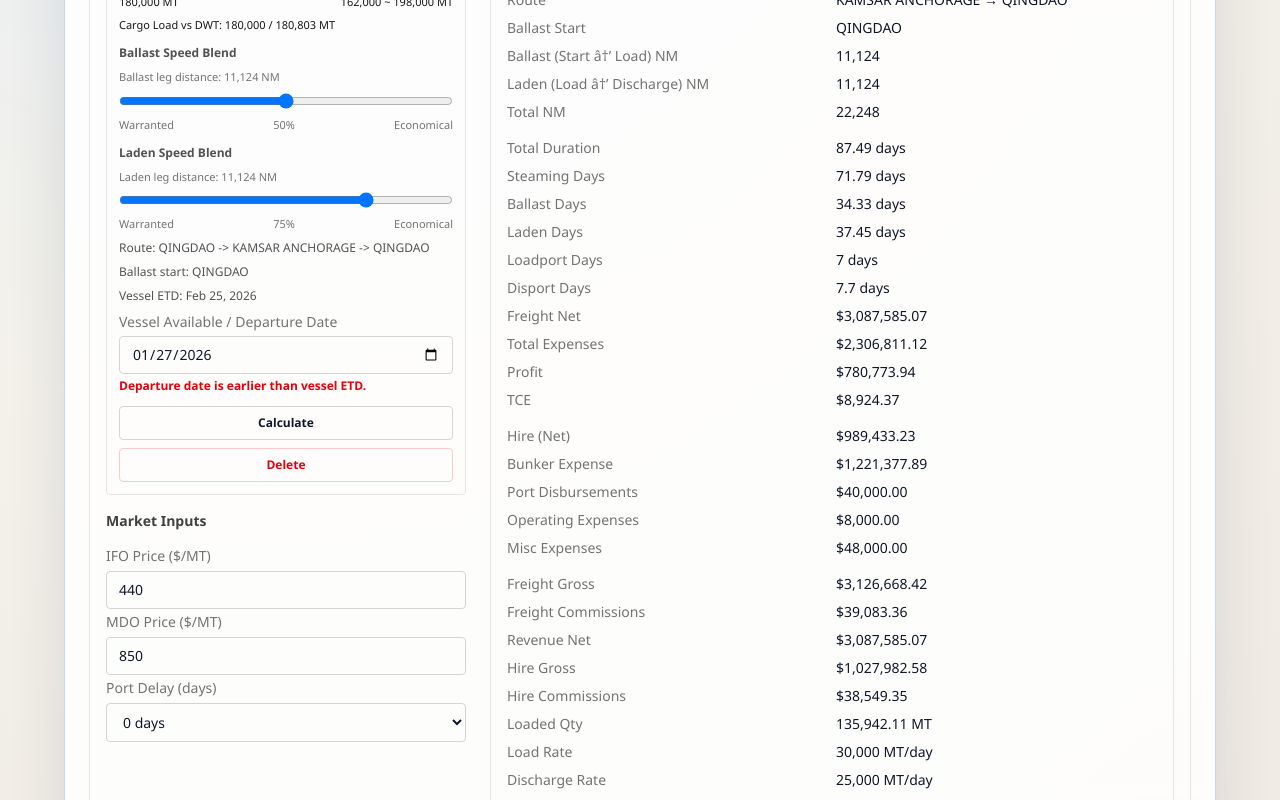
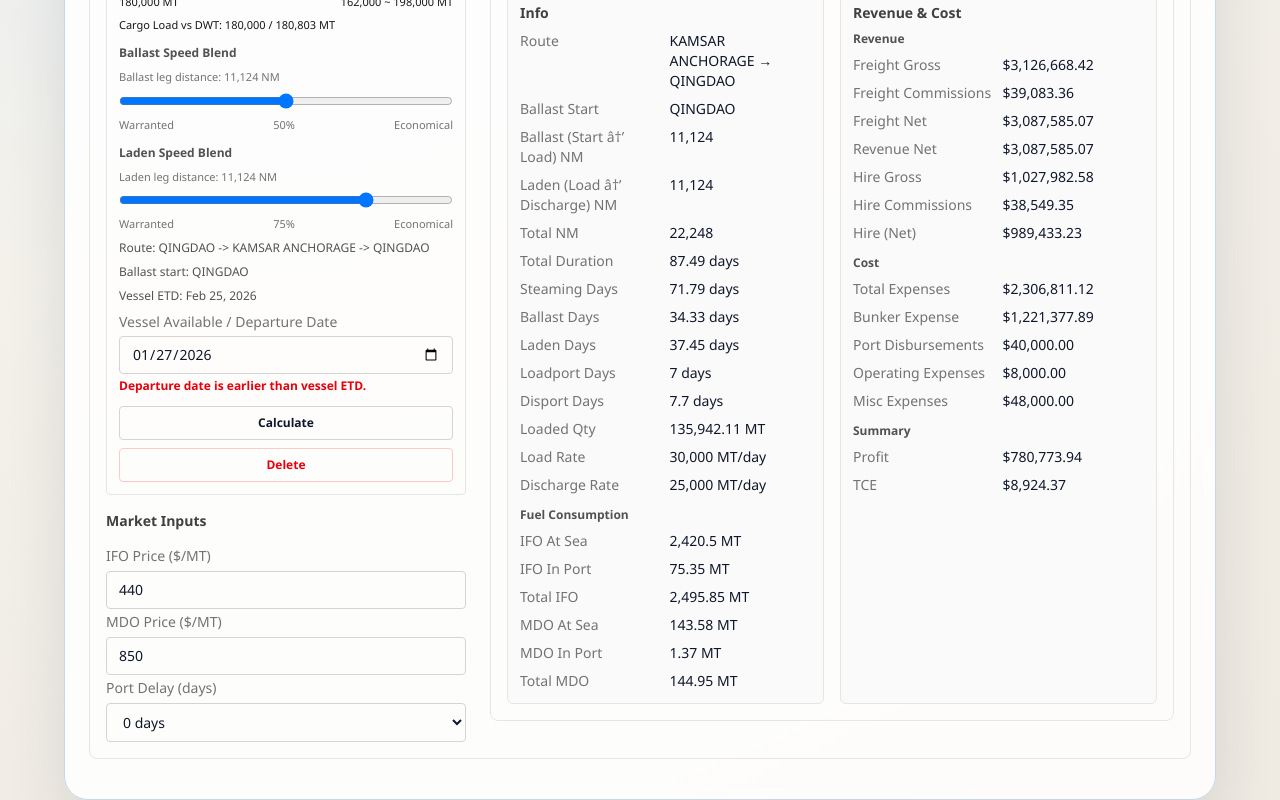
Before and after one commit to Shisa2025/slashops, a Next.js app: page /manual in a window 1280 px wide. Both pictures are taken after a click on the button "Calculate". Shown: the part 535-1335 px from the top of the page. Built offline with nearby package versions, Linux system fonts and the light colour scheme.

Commit message:
better structured calculation output

```diff
--- a/src/app/manual/page.tsx
+++ b/src/app/manual/page.tsx
@@ -1066,7 +1066,10 @@ export default function ManualCalculationPage() {
                       <div>{formatMoney(voyage.adjustedProfit ?? result.profit)}</div>
                     </div>
 
-                    <div className="grid grid-cols-2 gap-2">
+                    <div className="grid gap-4 md:grid-cols-2">
+                      <section className="rounded-md border border-neutral-200 bg-neutral-50 p-3">
+                        <h3 className="text-sm font-semibold text-neutral-700">Info</h3>
+                        <div className="mt-2 grid grid-cols-2 gap-2">
                           <div className="text-neutral-500">Route</div>
                           <div>
                             {cargo?.loadPort ?? "--"} → {cargo?.dischargePort ?? "--"}
@@ -1079,9 +1082,6 @@ export default function ManualCalculationPage() {
                           <div>{formatNumber(ladenNm)}</div>
                           <div className="text-neutral-500">Total NM</div>
                           <div>{formatNumber(ballastNm + ladenNm)}</div>
-                    </div>
-
-                    <div className="grid grid-cols-2 gap-2">
                           <div className="text-neutral-500">Total Duration</div>
                           <div>{formatNumber(result.totalDuration)} days</div>
                           <div className="text-neutral-500">Steaming Days</div>
@@ -1094,40 +1094,6 @@ export default function ManualCalculationPage() {
                           <div>{formatNumber(result.loadportDays)} days</div>
                           <div className="text-neutral-500">Disport Days</div>
                           <div>{formatNumber(result.disportDays)} days</div>
-                      <div className="text-neutral-500">Freight Net</div>
-                      <div>{formatMoney(result.freightNet)}</div>
-                      <div className="text-neutral-500">Total Expenses</div>
-                      <div>{formatMoney(result.totalExpenses)}</div>
-                      <div className="text-neutral-500">Profit</div>
-                      <div>{formatMoney(result.profit)}</div>
-                      <div className="text-neutral-500">TCE</div>
-                      <div>{formatMoney(result.tce)}</div>
-                    </div>
-
-                    <div className="grid grid-cols-2 gap-2">
-                      <div className="text-neutral-500">Hire (Net)</div>
-                      <div>{formatMoney(result.hireNet)}</div>
-                      <div className="text-neutral-500">Bunker Expense</div>
-                      <div>{formatMoney(result.bunkerExpense)}</div>
-                      <div className="text-neutral-500">Port Disbursements</div>
-                      <div>{formatMoney(result.portDisbursements)}</div>
-                      <div className="text-neutral-500">Operating Expenses</div>
-                      <div>{formatMoney(result.operatingExpenses)}</div>
-                      <div className="text-neutral-500">Misc Expenses</div>
-                      <div>{formatMoney(result.miscExpense)}</div>
-                    </div>
-
-                    <div className="grid grid-cols-2 gap-2">
-                      <div className="text-neutral-500">Freight Gross</div>
-                      <div>{formatMoney(result.freightGross)}</div>
-                      <div className="text-neutral-500">Freight Commissions</div>
-                      <div>{formatMoney(result.freightCommissions)}</div>
-                      <div className="text-neutral-500">Revenue Net</div>
-                      <div>{formatMoney(result.revenueNet)}</div>
-                      <div className="text-neutral-500">Hire Gross</div>
-                      <div>{formatMoney(result.hireGross)}</div>
-                      <div className="text-neutral-500">Hire Commissions</div>
-                      <div>{formatMoney(result.hireCommissions)}</div>
                           <div className="text-neutral-500">Loaded Qty</div>
                           <div>{formatNumber(result.loadedQty)} MT</div>
                           <div className="text-neutral-500">Load Rate</div>
@@ -1135,8 +1101,10 @@ export default function ManualCalculationPage() {
                           <div className="text-neutral-500">Discharge Rate</div>
                           <div>{formatNumber(inputs?.cargo.dischargeRate ?? 0)} MT/day</div>
                         </div>
-
-                    <div className="grid grid-cols-2 gap-2">
+                        <div className="mt-3 text-xs font-semibold text-neutral-600">
+                          Fuel Consumption
+                        </div>
+                        <div className="mt-2 grid grid-cols-2 gap-2">
                           <div className="text-neutral-500">IFO At Sea</div>
                           <div>{formatNumber(result.ifoAtSea)} MT</div>
                           <div className="text-neutral-500">IFO In Port</div>
@@ -1150,6 +1118,49 @@ export default function ManualCalculationPage() {
                           <div className="text-neutral-500">Total MDO</div>
                           <div>{formatNumber(result.totalMdo)} MT</div>
                         </div>
+                      </section>
+
+                      <section className="rounded-md border border-neutral-200 bg-neutral-50 p-3">
+                        <h3 className="text-sm font-semibold text-neutral-700">Revenue & Cost</h3>
+                        <div className="mt-2 text-xs font-semibold text-neutral-600">Revenue</div>
+                        <div className="mt-2 grid grid-cols-2 gap-2">
+                          <div className="text-neutral-500">Freight Gross</div>
+                          <div>{formatMoney(result.freightGross)}</div>
+                          <div className="text-neutral-500">Freight Commissions</div>
+                          <div>{formatMoney(result.freightCommissions)}</div>
+                          <div className="text-neutral-500">Freight Net</div>
+                          <div>{formatMoney(result.freightNet)}</div>
+                          <div className="text-neutral-500">Revenue Net</div>
+                          <div>{formatMoney(result.revenueNet)}</div>
+                          <div className="text-neutral-500">Hire Gross</div>
+                          <div>{formatMoney(result.hireGross)}</div>
+                          <div className="text-neutral-500">Hire Commissions</div>
+                          <div>{formatMoney(result.hireCommissions)}</div>
+                          <div className="text-neutral-500">Hire (Net)</div>
+                          <div>{formatMoney(result.hireNet)}</div>
+                        </div>
+                        <div className="mt-3 text-xs font-semibold text-neutral-600">Cost</div>
+                        <div className="mt-2 grid grid-cols-2 gap-2">
+                          <div className="text-neutral-500">Total Expenses</div>
+                          <div>{formatMoney(result.totalExpenses)}</div>
+                          <div className="text-neutral-500">Bunker Expense</div>
+                          <div>{formatMoney(result.bunkerExpense)}</div>
+                          <div className="text-neutral-500">Port Disbursements</div>
+                          <div>{formatMoney(result.portDisbursements)}</div>
+                          <div className="text-neutral-500">Operating Expenses</div>
+                          <div>{formatMoney(result.operatingExpenses)}</div>
+                          <div className="text-neutral-500">Misc Expenses</div>
+                          <div>{formatMoney(result.miscExpense)}</div>
+                        </div>
+                        <div className="mt-3 text-xs font-semibold text-neutral-600">Summary</div>
+                        <div className="mt-2 grid grid-cols-2 gap-2">
+                          <div className="text-neutral-500">Profit</div>
+                          <div>{formatMoney(result.profit)}</div>
+                          <div className="text-neutral-500">TCE</div>
+                          <div>{formatMoney(result.tce)}</div>
+                        </div>
+                      </section>
+                    </div>
                   </div>
                 )}
               </section>
```
Lines whose indentation alone changed are shown as unchanged.
